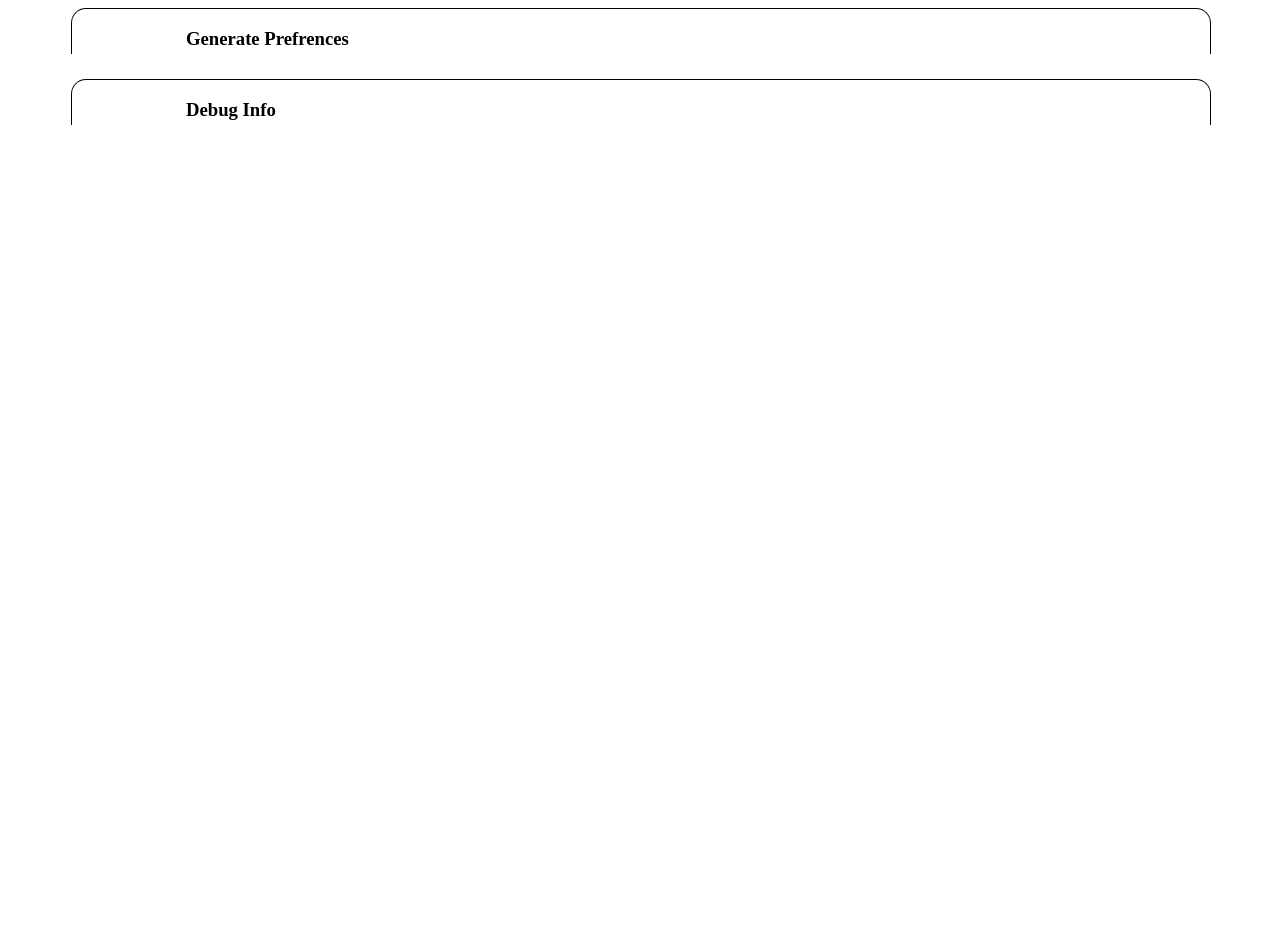
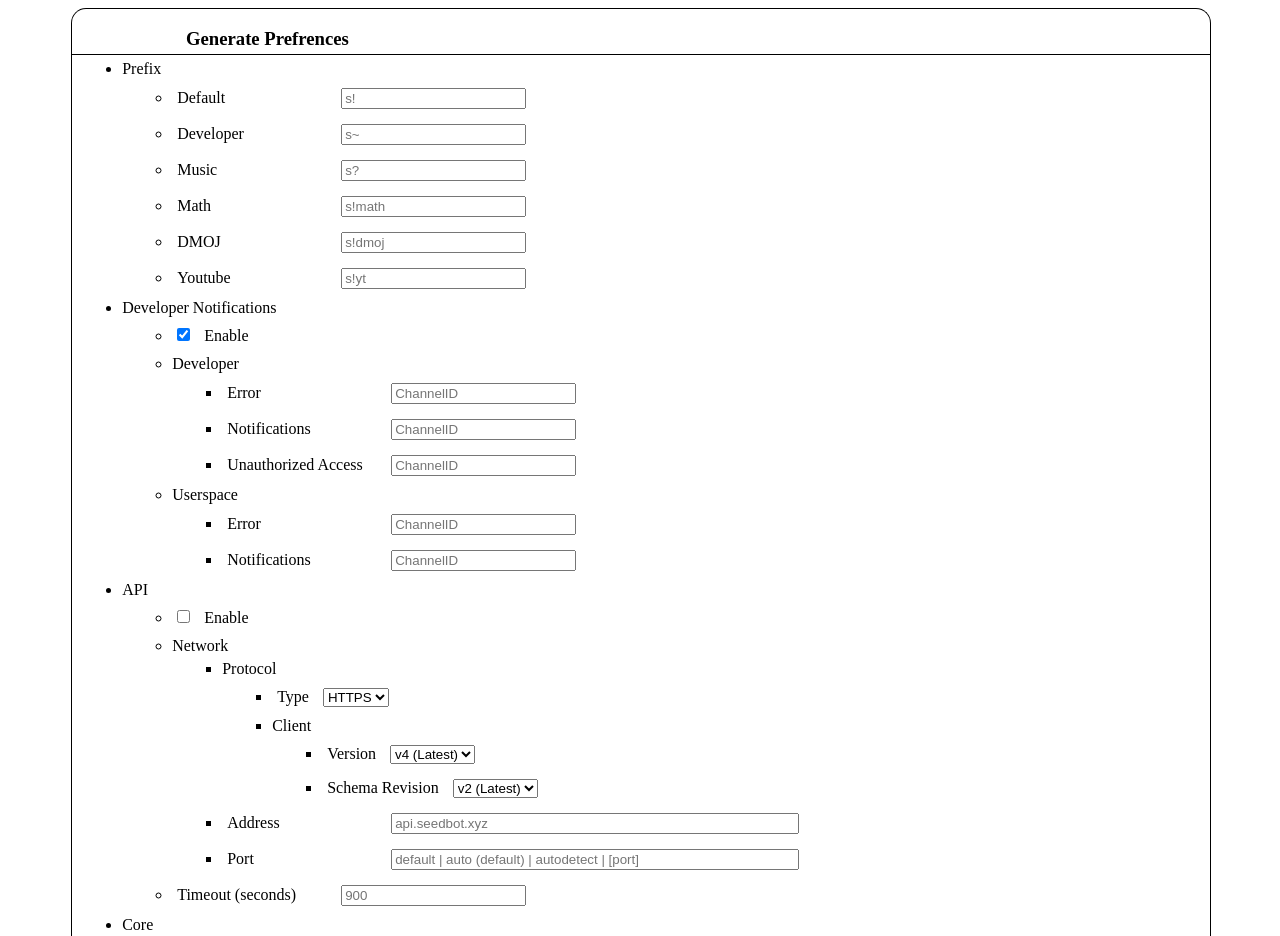
Before and after one commit to discordseedbot/configCreator, a website built with webpack: page index.html in a window 1280 px wide. Shown: the top 936 px of the page. Before the commit the page ends 800 px from the top, so only its background shows below. Built offline with nearby package versions, Linux system fonts and the light colour scheme.

Commit message:
Update index.html
- Changed placeholder text for api address
- Prefrences.json generator starts open
- Added github to debug info

```diff
--- a/index.html
+++ b/index.html
@@ -6,7 +6,7 @@
 	</head>
 	<body>
 		<div class="globalContainer">
-			<div class="generatePrefrences section container">
+			<div class="generatePrefrences section container startOpen">
 				<div class="generatePrefrences dropdown clickable">
 					<h3>Generate Prefrences</h3>
 				</div>
@@ -102,7 +102,7 @@
 										</li>
 										<li>
 											<label for="genPref_api-address">Address</label>
-											<input class="wide" type="textbox" id="genPref_api-address" placeholder="e.g api.seedbot.xyz">
+											<input class="wide" type="textbox" id="genPref_api-address" placeholder="api.seedbot.xyz">
 										</li>
 										<li>
 											<label for="genPref_api-port">Port</label>
@@ -188,6 +188,7 @@
 							<td><code id="Lc_license"></code></td>
 						</tr>
 					</table>
+					<h3><a href="https://github.com/discordseedbot/configCreator">Github</a></h3>
 				</div>
 			</div>
 		</div>
```
